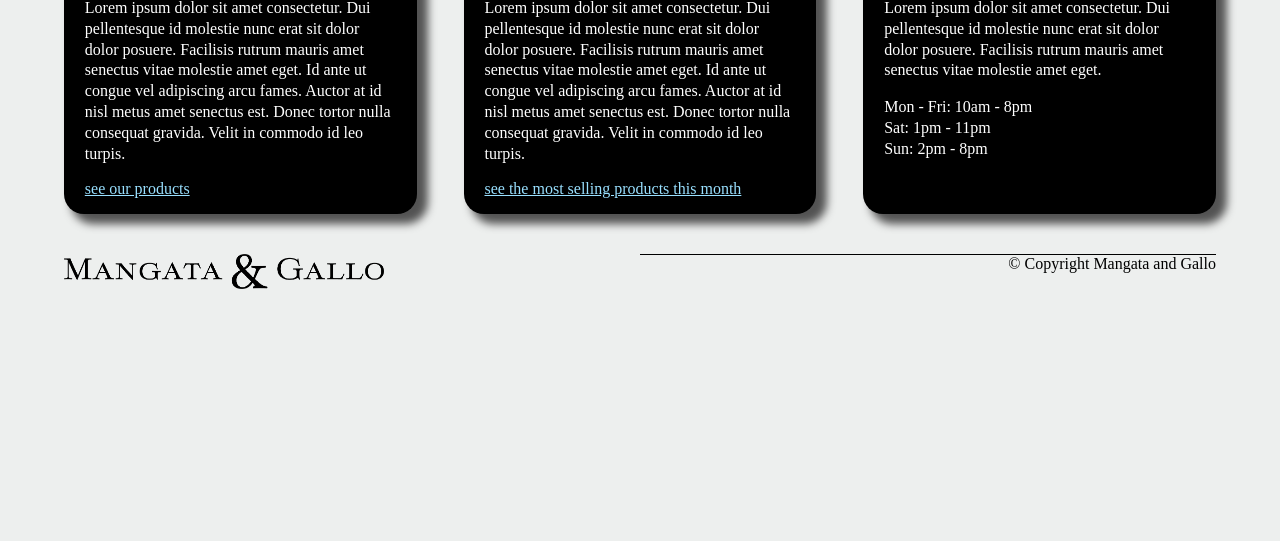
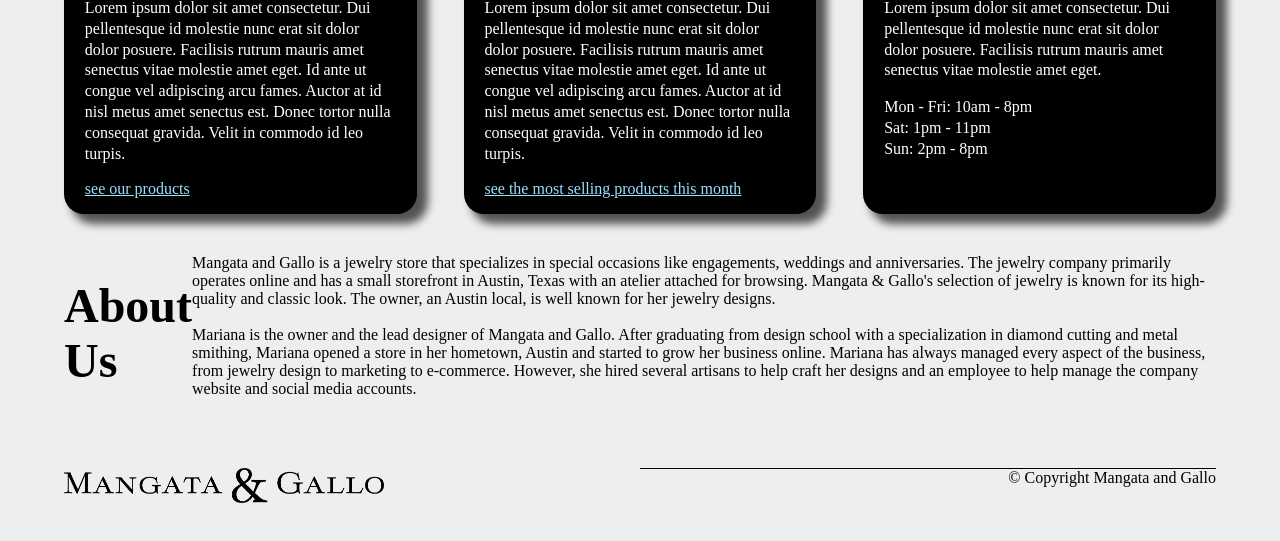
Before and after one commit to hassanaboukhalil/Jewelry-Store, a plain HTML site: page index.html in a window 1280 px wide. Shown: the part 995-1536 px from the top of the page. Before the commit the page ends 1332 px from the top, so only its background shows below. Drawn offline with Linux system fonts and the light colour scheme.

Commit message:
added the about-section

```diff
--- a/index.html
+++ b/index.html
@@ -19,7 +19,7 @@
         </ul>
     </nav>
     <main>
-        <section class="promotion-section">
+        <section class="promotion-section" id="prom-sec">
             <article class="promotion-article">
                 <h1>10% Off This Weekend</h1>
                 <p class="promotion_desciption">
@@ -27,7 +27,7 @@
                 </p>
             </article>
         </section>
-        <section class="info-section">
+        <section class="info-section" id="info-sec">
             <article class="info-article">
                 <h2>Products</h2>
                 <img class="info-img" src="images/products.jpg" alt="products">
@@ -59,6 +59,22 @@
                 </p>
             </article>
         </section>
+        <section class="about-section" id="abt-sec">
+            <h1>About Us</h1>
+            <p>
+                Mangata and Gallo is a jewelry store that specializes in special occasions like engagements, weddings and
+                anniversaries. The jewelry company primarily operates online and has a small storefront in Austin, Texas with an atelier
+                attached for browsing. Mangata & Gallo's selection of jewelry is known for its high-quality and classic look. The owner,
+                an Austin local, is well known for her jewelry designs.
+                <br><br>
+                Mariana is the owner and the lead designer of Mangata and Gallo. After graduating from design school with a
+                specialization in diamond cutting and metal smithing, Mariana opened a store in her hometown, Austin and started to
+                grow her business online. Mariana has always managed every aspect of the business, from jewelry design to marketing
+                to e-commerce. However, she hired several artisans to help craft her designs and an employee to help
+                manage the company website and social media accounts.
+            </p>
+            <br>
+        </section>
     </main>
     <footer>
         <div>
@@ -70,5 +86,6 @@
             </p>
         </div>
     </footer>
+    <script src="./js/code.js"></script>
 </body>
 </html>
```
